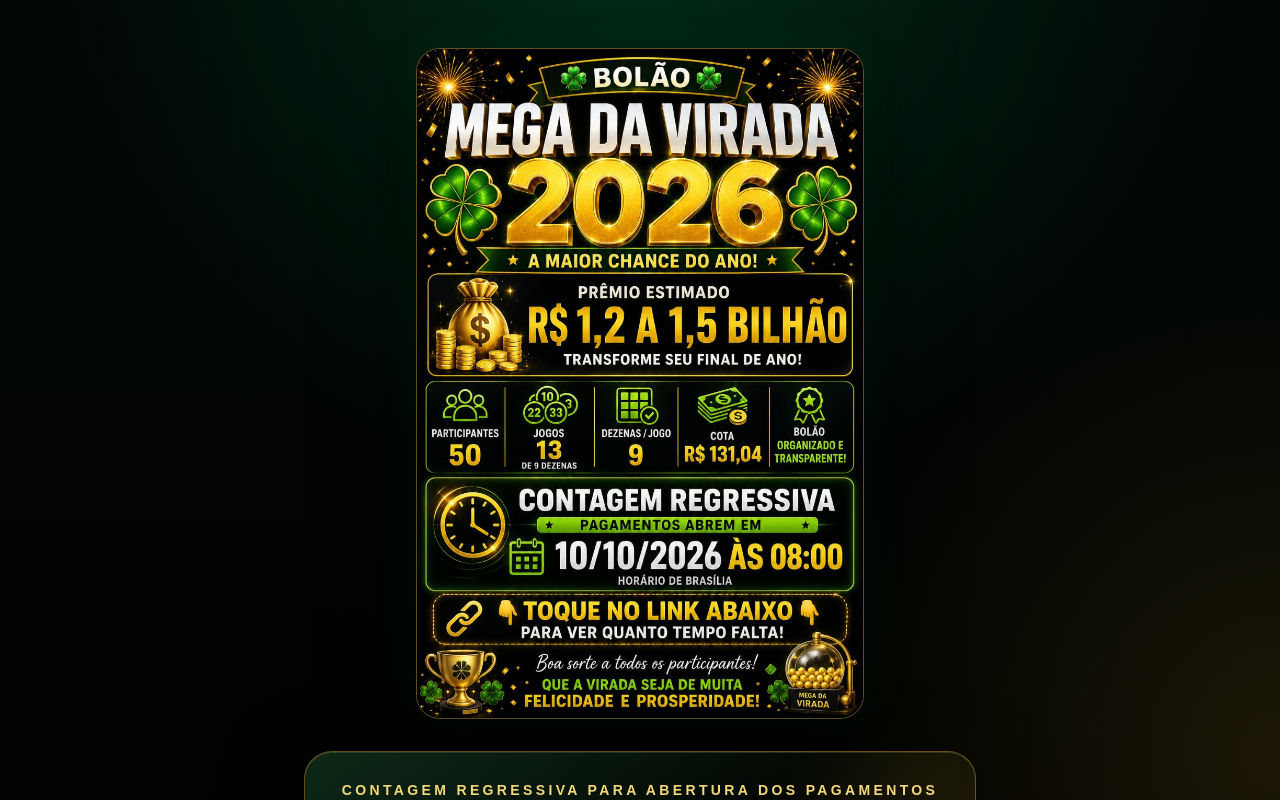
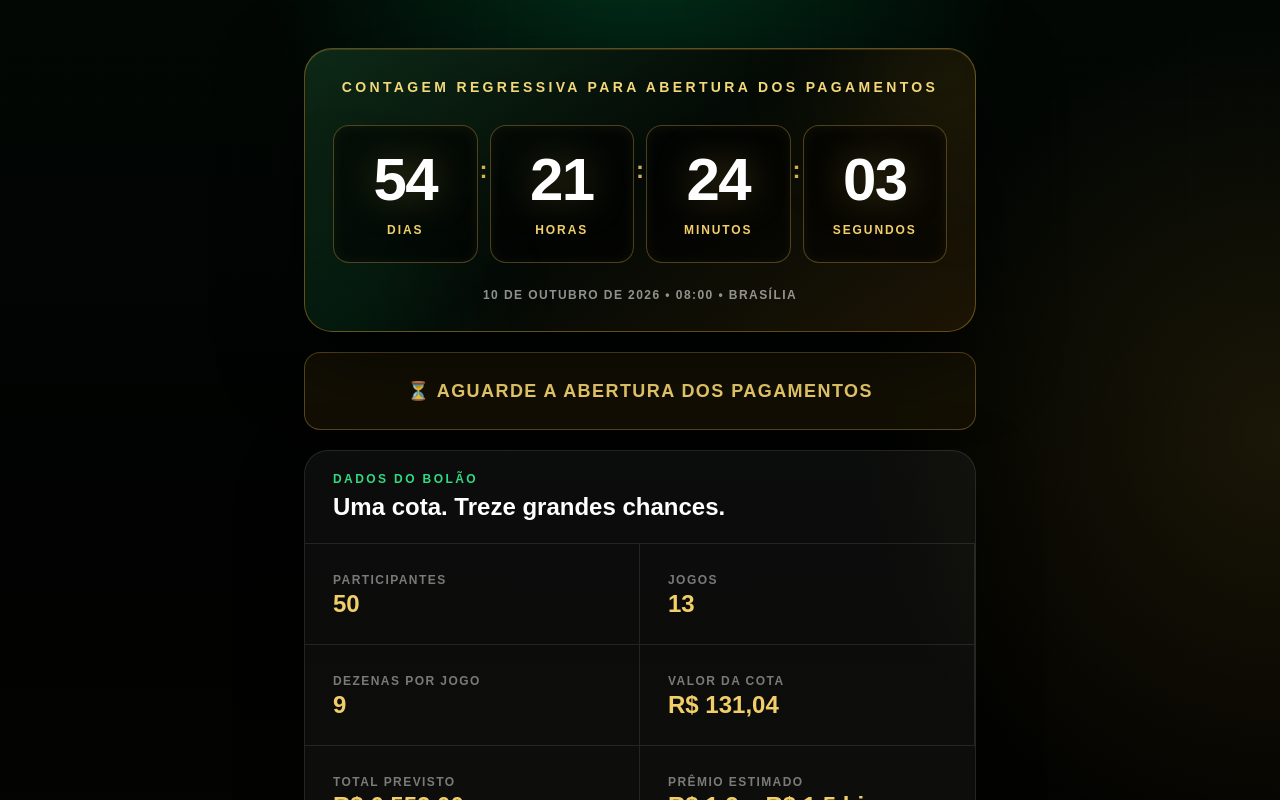
Before and after one commit to ClaudioSlv/cr-connect, a Next.js app: page /mega-virada-2026 in a window 1280 px wide. Shown: the top 800 px of the page. Built offline with nearby package versions, Linux system fonts and the light colour scheme.

Commit message:
Remover imagem do topo da página do bolão

```diff
--- a/src/app/mega-virada-2026/page.tsx
+++ b/src/app/mega-virada-2026/page.tsx
@@ -1,5 +1,4 @@
 import type { Metadata, Viewport } from "next";
-import Image from "next/image";
 
 import { CountdownClient } from "./countdown-client";
 
@@ -86,24 +85,9 @@
       />
 
       <div className="mx-auto w-full max-w-2xl">
-        <header className="text-center">
-          <h1 className="sr-only">🍀 BOLÃO MEGA DA VIRADA 2026 🍀</h1>
-          <figure className="mx-auto max-w-md overflow-hidden rounded-[1.5rem] border border-[#d6ae4b]/45 bg-black shadow-[0_26px_90px_rgba(0,0,0,.6),0_0_45px_rgba(29,199,100,.08)]">
-            <Image
-              src="/mega-virada-2026/arte-bolao-mega-virada-2026.jpg"
-              alt="Bolão Mega da Virada 2026: prêmio estimado, dados do bolão e data de abertura dos pagamentos"
-              width={853}
-              height={1280}
-              priority
-              sizes="(max-width: 480px) calc(100vw - 32px), 448px"
-              className="h-auto w-full"
-            />
-          </figure>
-        </header>
+        <h1 className="sr-only">🍀 BOLÃO MEGA DA VIRADA 2026 🍀</h1>
 
-        <div className="mt-6 sm:mt-8">
-          <CountdownClient />
-        </div>
+        <CountdownClient />
 
         <section className="mt-5 overflow-hidden rounded-[1.5rem] border border-white/10 bg-white/[.045] shadow-[0_20px_65px_rgba(0,0,0,.35)]">
           <div className="border-b border-white/10 px-5 py-4 sm:px-7 sm:py-5">
```
